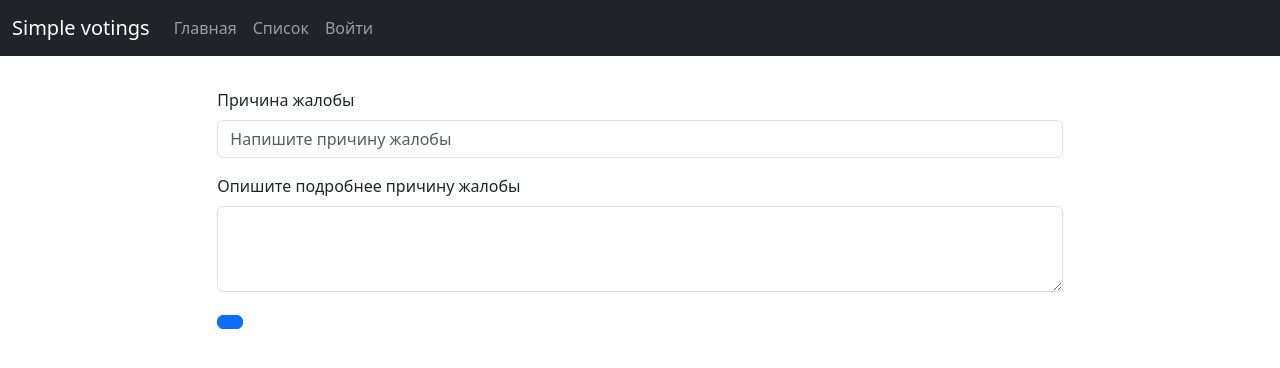
After one commit to setta1a/s1mple_votings_django, a Django app: page /comlaint/ in a window 1280 px wide. The commit adds this page. Shown: the top 368 px of the page. Run offline with Django 4.2, Linux system fonts and the light colour scheme; some libraries are stand-ins or nearby versions.

Commit message:
do full profile and redact profile pages and add front of complain page

```diff
--- a/dj_project/urls.py
+++ b/dj_project/urls.py
@@ -1,23 +1,9 @@
-"""dj_project URL Configuration
-
-The `urlpatterns` list routes URLs to views. For more information please see:
-    https://docs.djangoproject.com/en/4.1/topics/http/urls/
-Examples:
-Function views
-    1. Add an import:  from my_app import views
-    2. Add a URL to urlpatterns:  path('', views.home, name='home')
-Class-based views
-    1. Add an import:  from other_app.views import Home
-    2. Add a URL to urlpatterns:  path('', Home.as_view(), name='home')
-Including another URLconf
-    1. Import the include() function: from django.urls import include, path
-    2. Add a URL to urlpatterns:  path('blog/', include('blog.urls'))
-"""
 from django.contrib import admin
 from django.contrib.auth import views as auth_views
 from django.urls import path
 
-from first.views import voting_page, list_of_votings_page, index_page, add_voting, registration, redact_voting, profile, redact_profile
+from first.views import voting_page, list_of_votings_page, index_page, add_voting, registration, redact_voting, profile, \
+    redact_profile, complaint
 
 urlpatterns = [
     path('admin/', admin.site.urls),
@@ -30,16 +16,11 @@ urlpatterns = [
             "pageheader": "Авторизация"
         }
     )),
-    # path('registration/', auth_views.LoginView.as_view(
-    #     extra_context={
-    #         "pagetitle": "Registration",
-    #         "pageheader":"Регистрация"
-    #     }
-    # )),
     path('registration/', registration),
     path('logout/', auth_views.LogoutView.as_view()),
     path('add_voting/', add_voting),
     path('redact/<int:voting_id>/', redact_voting),
     path('profile/<int:profile_id>/', profile),
-    path('redact_profile/<int:redact_profile_id>/', redact_profile)
+    path('redact_profile/<int:redact_profile_id>/', redact_profile),
+    path('comlaint/', complaint)
 ]
--- /dev/null
+++ b/first/templates/complaint.html
@@ -0,0 +1,19 @@
+{% extends 'base.html' %}
+
+{% block content %}
+<div class="conteiner">
+    <div class="row">
+        <form class="col-8 offset-2 form" style="margin-top: 10vh;" method="POST" action="">
+            <div class="mb-3">
+                <label for="exampleFormControlInput1" class="form-label">Причина жалобы</label>
+                <input type="text" class="form-control" id="exampleFormControlInput1" placeholder="Напишите причину жалобы">
+              </div>
+              <div class="mb-3">
+                <label for="exampleFormControlTextarea1" class="form-label">Опишите подробнее причину жалобы</label>
+                <textarea class="form-control" id="exampleFormControlTextarea1" rows="3"></textarea>
+              </div>
+              <button class="btn btn-primary"></button>
+        </form>
+    </div>
+</div>
+{% endblock %}
--- a/first/templates/profile.html
+++ b/first/templates/profile.html
@@ -1,7 +1,7 @@
 {% extends 'base.html' %}
 
 {% block content %}
-<section style="background-color: #eee;" class="m-5">
+<section style="background-color: #eee; border: 2px solid #cacaca; border-radius: 40px;margin: 50px;" class="m-20">
   <div class="container py-5">
     <div class="row">
       <div class="col-lg-4">
@@ -9,7 +9,7 @@
           <div class="card-body text-center">
             <img src="https://mdbcdn.b-cdn.net/img/Photos/new-templates/bootstrap-chat/ava3.webp" alt="avatar"
               class="rounded-circle img-fluid" style="width: 150px;">
-            <h5 class="my-3">Сеня Аникин</h5>
+            <h5 class="my-3">{{profile.last_name}}</h5>
             <p class="text-muted mb-1">Full Sack Developer</p>
             <p class="text-muted mb-4"> Donetsk</p>
             <div class="d-flex justify-content-center mb-2">
@@ -75,6 +75,8 @@
                 <p class="text-muted mb-0">89774345266</p>
               </div>
             </div>
+            <hr>
+            <a class="btn btn-primary" href="/redact_profile/{{profile.id}}/" type="button" value="Редактировать">Редактировать</a>
           </div>
         </div>
       </div>
--- a/first/views.py
+++ b/first/views.py
@@ -132,9 +132,17 @@ def redact_profile(request, redact_profile_id):
     context = {}
     if request.method == "POST":
         profile = User.objects.get(id=redact_profile_id)
+        context["profile"] = profile
         profile.last_name = request.POST["last_name"]
         profile.email = request.POST["email"]
         profile.save()
+    elif request.method == "GET":
+        context["profile"] = User.objects.get(id=redact_profile_id)
 
     return render(request, "redact_profile.html", context)
+
+
+def complaint(request):
+    context = {}
+    return render(request, "complaint.html", context)
 # Create your views here.
```
Also changed, not shown: first/templates/redact_profile.html (+17 -6 lines).
